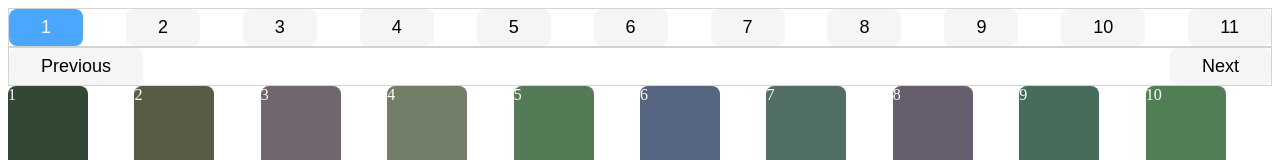
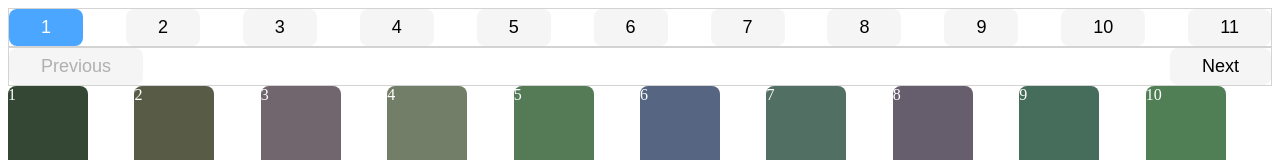
Before and after one commit to luizfiorentino/reusable-components-hub, a Next.js app: page /pagination in a window 1280 px wide. Shown: the top 160 px of the page. Built offline with nearby package versions, Linux system fonts and the light colour scheme.

Commit message:
added disabled logic to Previous and Next button in the Pagination component

```diff
--- a/components/atoms/button/index.js
+++ b/components/atoms/button/index.js
@@ -5,6 +5,7 @@ export default function Button({
   children,
   variant = "primary",
   selected = false,
+  disabled = false,
   ...props
 }) {
   return (
@@ -13,6 +14,7 @@ export default function Button({
       className={`${
         !selected ? styles.buttonContainer : styles.buttonContainerSelected
       } ${styles[variant]}`}
+      disabled={disabled === true ? disabled : false}
     >
       {children}
     </button>
--- a/components/pagination/index.js
+++ b/components/pagination/index.js
@@ -22,6 +22,7 @@ export default function Pagination({ arrayOfCards, cardsPerPage }) {
   const displayInset = (index) => {
     setPaginationIndex(index + 1);
   };
+  console.log(paginationIndex);
 
   return (
     <div>
@@ -37,8 +38,18 @@ export default function Pagination({ arrayOfCards, cardsPerPage }) {
           ))}
       </div>
       <div className={styles.paginationContainer}>
-        <Button onClick={() => previousList()}>Previous</Button>
-        <Button onClick={() => nextList()}>Next</Button>
+        <Button
+          onClick={() => previousList()}
+          disabled={paginationIndex === 1 ? true : false}
+        >
+          Previous
+        </Button>
+        <Button
+          onClick={() => nextList()}
+          disabled={paginationIndex === paginationButtons.length ? true : false}
+        >
+          Next
+        </Button>
       </div>
       <div className={styles.listOfCardsContainer}>
         {arrayOfCards.slice(startSet, endSet).map((el, index) => (
```
